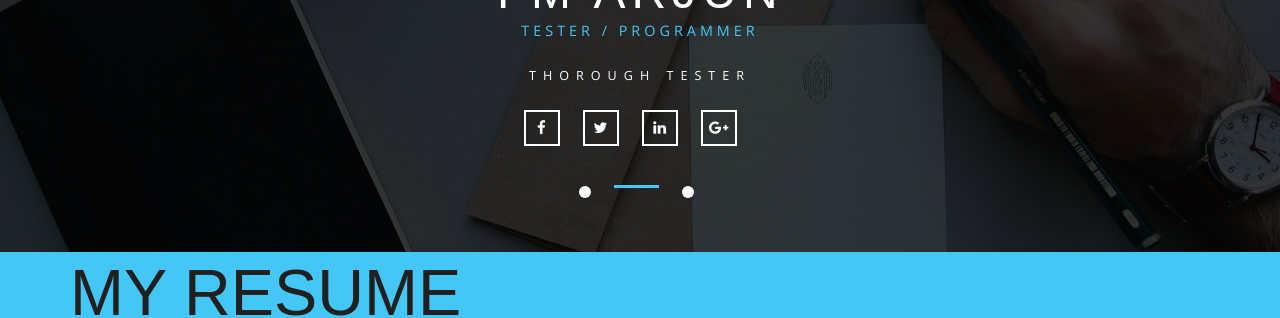
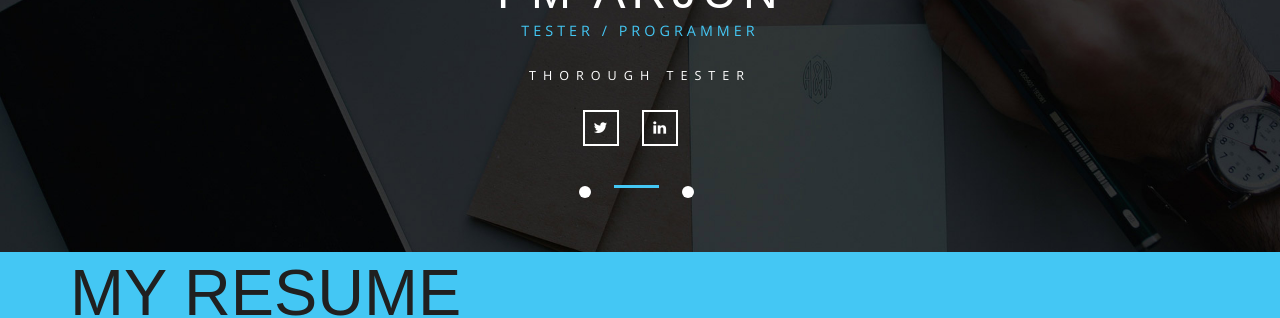
Before and after one commit to arjunrajeev/arjunrajeev.github.io, a Jekyll site: the page index.html, which Jekyll copies as it is, in a window 1280 px wide. Shown: the part 387-705 px from the top of the page. Built offline with Jekyll 4.4.1, drawn with Linux system fonts in a browser that asks for light colours; nearby versions of some CDN libraries; some web fonts are replaced; library files that are not in the unit come from our copies.

Commit message:
Added tweet and in

```diff
--- a/index.html
+++ b/index.html
@@ -65,10 +65,8 @@
 			</div>
 			<!--//Slider-->
 			<ul class="top-links">
-				<li><a href="#"><i class="fa fa-facebook"></i></a></li>
-				<li><a href="#"><i class="fa fa-twitter"></i></a></li>
-				<li><a href="#"><i class="fa fa-linkedin"></i></a></li>
-				<li><a href="#"><i class="fa fa-google-plus"></i></a></li>
+				<li><a href="https://twitter.com/IamArjunRajeev"><i class="fa fa-twitter"></i></a></li>
+				<li><a href="https://www.linkedin.com/in/arjun-rajeev-10887725/"><i class="fa fa-linkedin"></i></a></li>
 			</ul>
 		</div>
 		<!-- //banner -->
```
